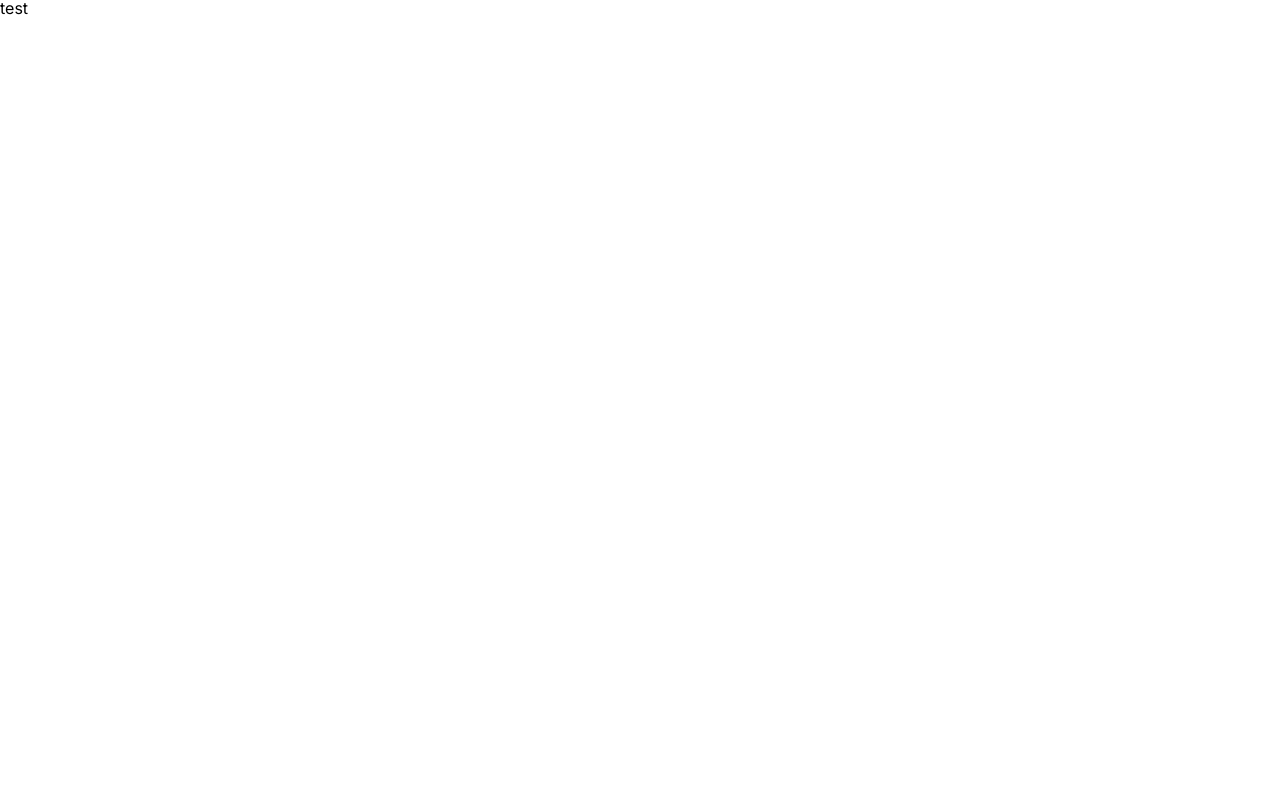
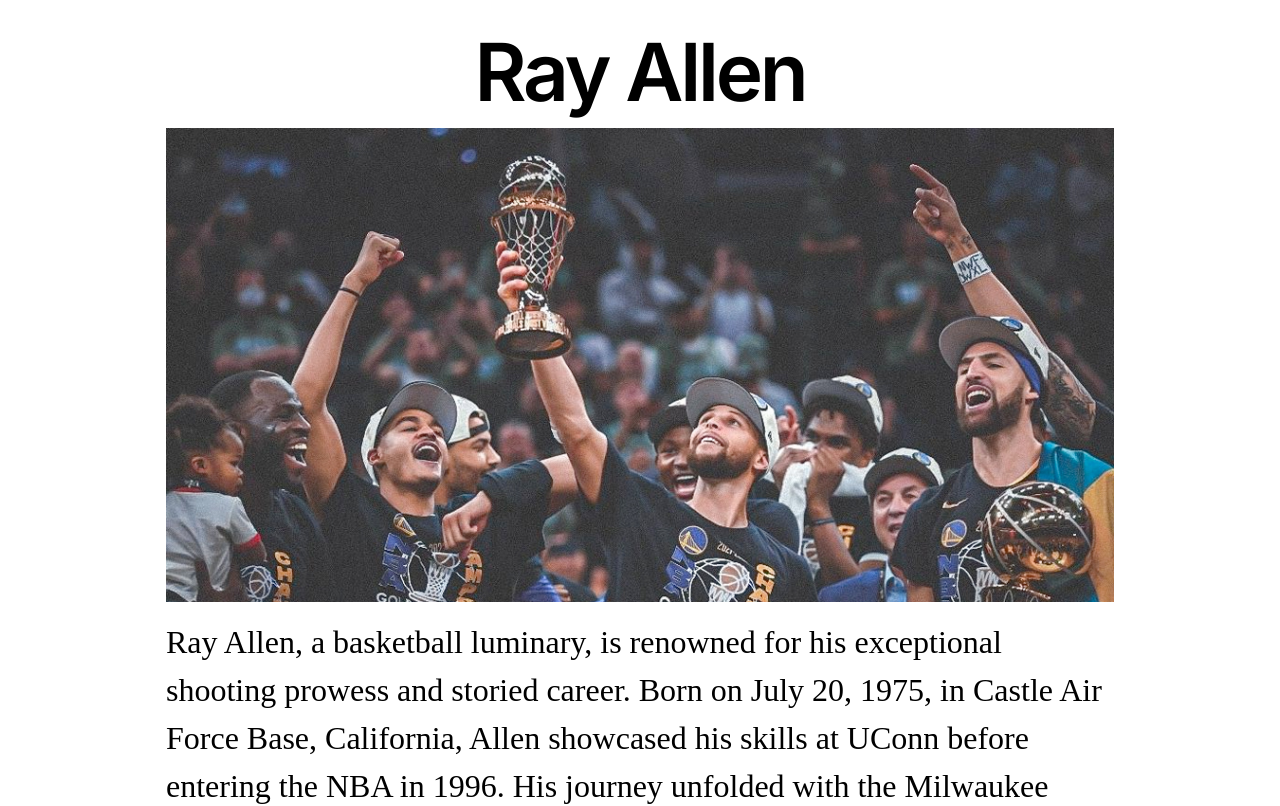
Before and after one commit to rqphy/NBA75, a Next.js app: page /player/1 in a window 1280 px wide. Shown: the top 806 px of the page. Built offline with nearby package versions, Linux system fonts and the light colour scheme.

Commit message:
:sparkles: fix data path?

```diff
--- a/app/player/[player_id]/page.tsx
+++ b/app/player/[player_id]/page.tsx
@@ -1,6 +1,8 @@
 import styles from "../../css/player.module.css"
 import { promises as fs } from "fs"
 import Switch from "@/app/_components/Switch/Switch"
+import playerList from "@/app/players.json"
+
 interface pageProps {
 	params: { player_id: string }
 }
@@ -8,13 +10,12 @@ interface pageProps {
 export default async function page({ params }: pageProps) {
 	// const file = await fs.readFile(process.cwd() + "/app/players.json", "utf8")
 
-	// const data = JSON.parse(file)
-	// const player = data[Number(params.player_id)]
+	// const data = JSON.parse(playerList)
+	const player = playerList[Number(params.player_id)]
 
 	return (
 		<>
-			test
-			{/* <div className={styles.transition}></div>
+			<div className={styles.transition}></div>
 			<section className={styles.player}>
 				<div className={styles.container}>
 					<h1 className={styles.title}>{player.name}</h1>
@@ -27,7 +28,7 @@ export default async function page({ params }: pageProps) {
 					<p className={styles.story}>{player.story}</p>
 				</div>
 			</section>
-			<Switch currentId={Number(params.player_id)} /> */}
+			<Switch currentId={Number(params.player_id)} />
 		</>
 	)
 }
```
